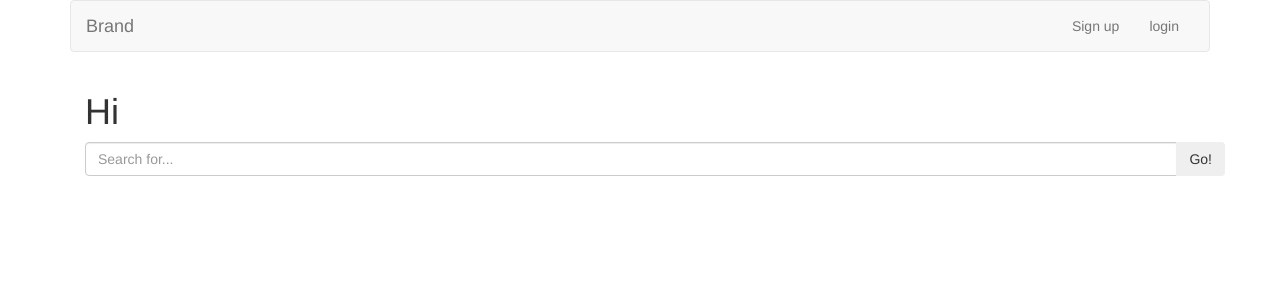
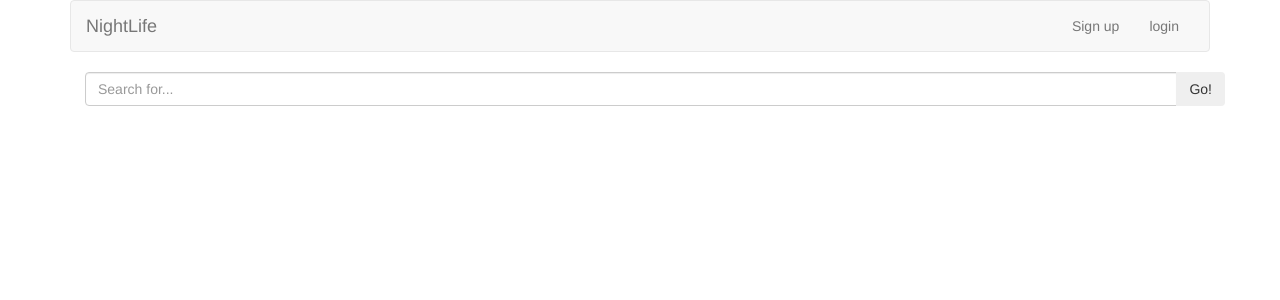
Before and after one commit to ahmaxed/night, a React (Create React App) app in the folder client/: page / in a window 1280 px wide. Shown: the top 300 px of the page. Built offline with nearby package versions, Linux system fonts and the light colour scheme.

Commit message:
tidy up the nav a little

```diff
--- a/client/src/components/NavigationBar.js
+++ b/client/src/components/NavigationBar.js
@@ -14,7 +14,6 @@
 
     const userLinks = (
       <ul className="nav navbar-nav navbar-right">
-        <li><Link to="/new-event">Create</Link></li>
         <li><Link to="#" onClick={this.logout.bind(this)}>logout</Link></li>
       </ul>
     );
@@ -28,8 +27,8 @@
     return (
       <nav className="navbar navbar-default">
         <div className="container-fluid">
-          <div className="navbar-header">
-            <Link to="/" className='navbar-brand'> Brand </Link>
+          <div className="">
+            <Link to="/" className='navbar-brand'> NightLife </Link>
           </div>
           <div className="collapse navbar-collapse">
               { isAuthenticated ? userLinks : guestLinks }
--- a/client/src/components/main/MainPage.js
+++ b/client/src/components/main/MainPage.js
@@ -69,7 +69,6 @@
 
     return (
       <div className="container">
-        <h1> Hi </h1>
         <div className="input-group">
             <input  name = "input" value = {this.state.input} type="text" onChange = {this.onChange} onKeyDown = {this.onKeyDown} className="form-control" placeholder="Search for..."/>
             <span className="input-group-btn">
```
